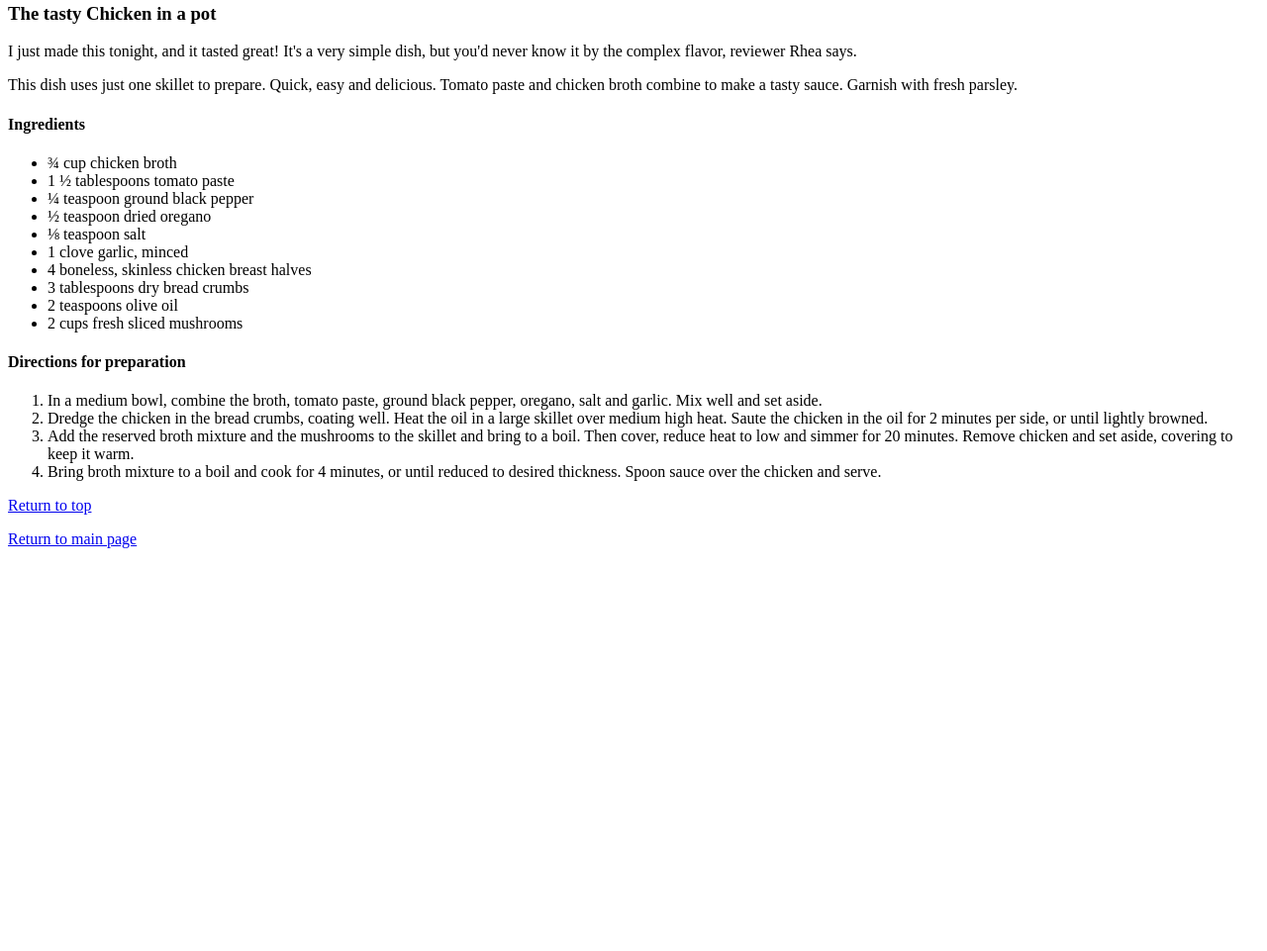
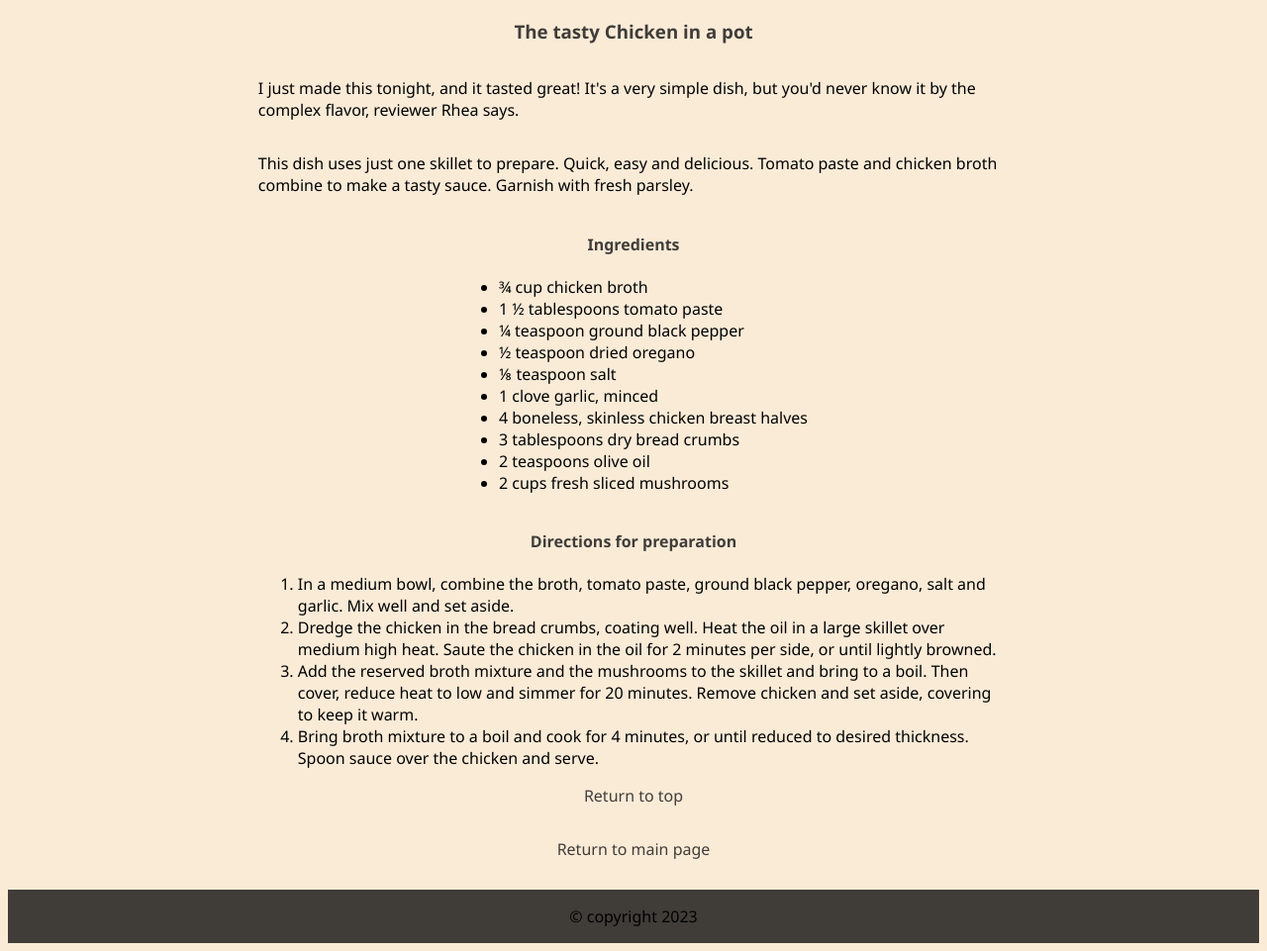
Before and after one commit to bledol-s/Odin-Recipes, a plain HTML site: page recipes/chicken-in-a-pot.html in a window 1280 px wide. Shown: the part 1060-2021 px from the top of the page at 99% size. Before the commit the page ends 1622 px from the top, so only its background shows below. Drawn offline with Linux system fonts and the light colour scheme.

Commit message:
new-odin recipes CSS edition

```diff
--- a/recipes/chiken-in-a-pot.html
+++ b/recipes/chicken-in-a-pot.html
@@ -4,6 +4,7 @@
     <meta charset="UTF-8">
     <meta name="viewport" content="width=device-width, initial-scale=1.0">
     <title>Chicken in a pot</title>
+    <link rel="stylesheet" href="chicken-styles.css">
 </head>
 <body>
     <h1 id="header">Chicken in a pot</h1>
@@ -38,5 +39,8 @@
     <a href="#header">Return to top</a>
     <p></p>
     <a href="../index.html">Return to main page</a>
+    <footer>
+        <p>© copyright 2023</p>
+    </footer>
 </body>
 </html>
--- /dev/null
+++ b/recipes/chicken-styles.css
@@ -0,0 +1,54 @@
+html {
+    background-color: antiquewhite;
+    font-family: 'Segoe UI', Tahoma, Geneva, Verdana, sans-serif;
+}
+
+body {
+    display: flex;
+    justify-content: center;
+    align-items: center;
+    position: relative;
+    flex-direction: column;
+}
+
+h1, h3, h4 {
+    text-align: center;
+    color: #403D39;
+}
+
+img {
+    max-width: 100%;
+    height: auto;
+    border-radius: 10%;
+    border: solid;
+}
+
+a {
+    text-decoration: none;
+    color: #403D39;
+}
+
+a:hover {
+    color: #BD897E
+}
+
+#text {
+    padding-bottom: 10px;
+}
+
+ol, p {
+    margin-left: 20%;
+    margin-right: 20%;
+    text-align: left;
+}
+
+footer {
+    background-color: #403D39;
+    height: auto;
+    width: 100%;
+    margin-top: 30px;
+}
+
+footer > p {
+    text-align: center;
+}
--- /dev/null
+++ b/recipes/italian-styles.css
@@ -0,0 +1,54 @@
+html {
+    background-color: antiquewhite;
+    font-family: 'Segoe UI', Tahoma, Geneva, Verdana, sans-serif;
+}
+
+body {
+    display: flex;
+    justify-content: center;
+    align-items: center;
+    position: relative;
+    flex-direction: column;
+}
+
+h1, h3, h4 {
+    text-align: center;
+    color: #403D39;
+}
+
+img {
+    max-width: 100%;
+    height: auto;
+    border-radius: 10%;
+    border: solid;
+}
+
+a {
+    text-decoration: none;
+    color: #403D39;
+}
+
+a:hover {
+    color: #BD897E
+}
+
+#text {
+    padding-bottom: 10px;
+}
+
+ol, p {
+    margin-left: 20%;
+    margin-right: 20%;
+    text-align: left;
+}
+
+footer {
+    background-color: #403D39;
+    height: auto;
+    width: 100%;
+    margin-top: 30px;
+}
+
+footer > p {
+    text-align: center;
+}
--- /dev/null
+++ b/styles.css
@@ -0,0 +1,48 @@
+html {
+    background-color: antiquewhite;
+    font-family: 'Segoe UI', Tahoma, Geneva, Verdana, sans-serif;
+}
+
+body {
+    display: flex;
+    justify-content: center;
+    align-items: center;
+    position: relative;
+    flex-direction: column;
+}
+
+h1, h3 {
+    text-align: center;
+    color: #403D39;
+}
+
+img {
+    max-width: 100%;
+    height: auto;
+    border-radius: 10%;
+    border: solid;
+}
+
+a {
+    text-decoration: none;
+    color: #403D39;
+}
+
+a:hover {
+    color: #BD897E
+}
+
+#text {
+    padding-bottom: 10px;
+}
+
+footer {
+    background-color: #403D39;
+    height: auto;
+    width: 100%;
+}
+
+p {
+    color: #D7D0C8;
+    text-align: center;
+}
```
Also changed, not shown: recipes/italian-chicken-skillet.html (renamed from recipes/italian-chiken-skillet.html, +4 -0 lines).
